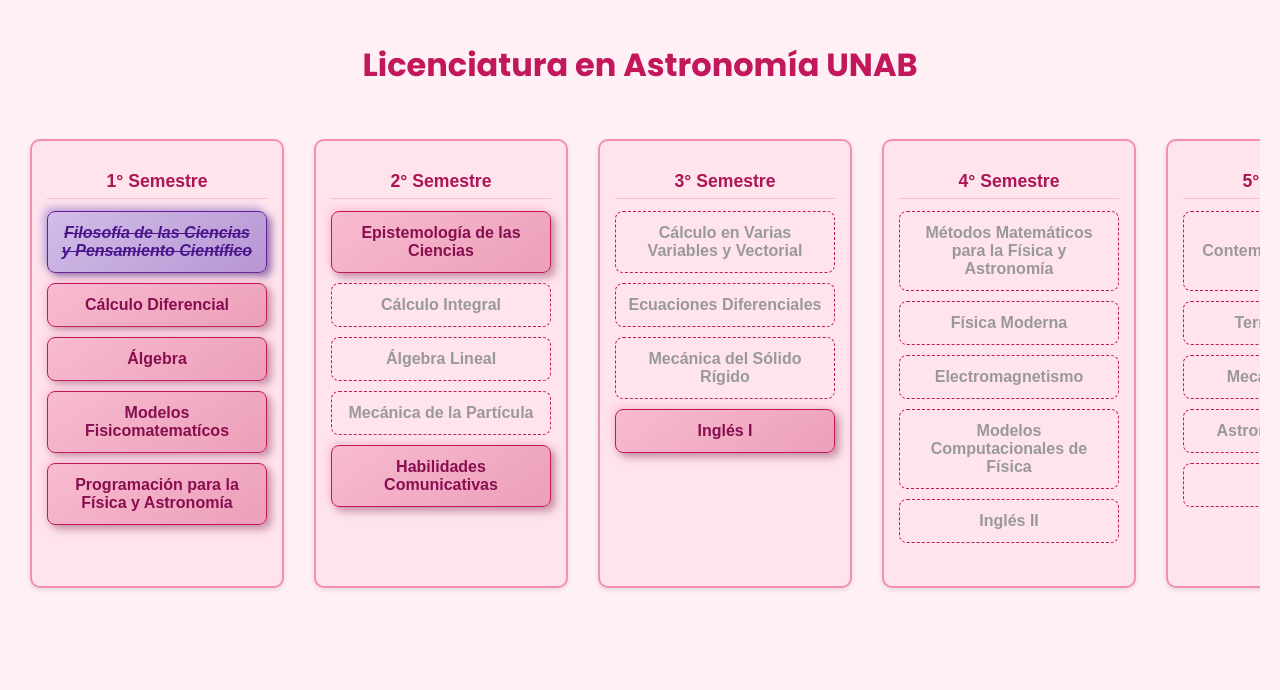
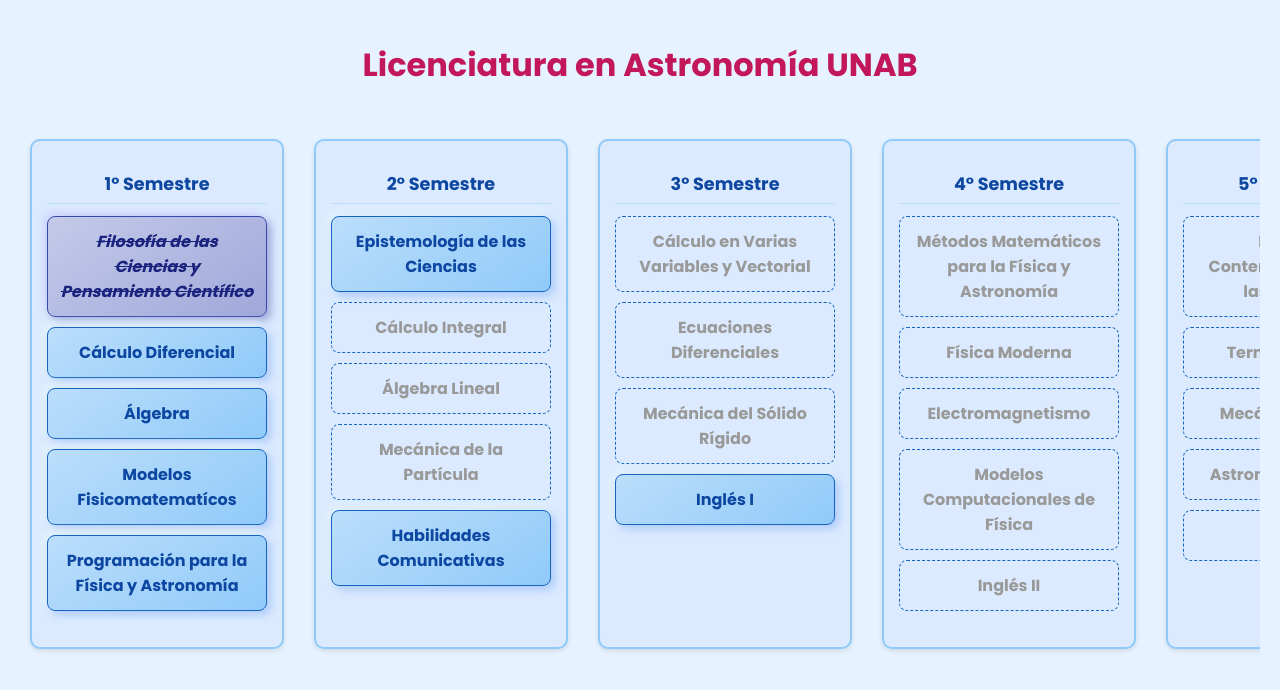
Before and after one commit to lunarojaa/Astronomia, a plain HTML site: page index.html in a window 1280 px wide. Both pictures are taken after a click on the element "Filosofía de las Ciencias y Pensamiento Científico". Drawn offline with Linux system fonts and the light colour scheme.

Commit message:
Update estilos.css

```diff
--- a/estilos.css
+++ b/estilos.css
@@ -1,6 +1,6 @@
 body {
-  font-family: Arial, sans-serif;
-  background-color: #fff0f5;
+  font-family: 'Poppins', sans-serif;
+  background-color: #e6f2ff;
   margin: 0;
   padding: 20px;
 }
@@ -8,7 +8,7 @@
 h1 {
   font-family: 'Poppins', sans-serif;
   font-weight: 700;
-  color: #c2185b;
+  color: #1565c0;
   text-align: center;
   margin-bottom: 40px;
 }
@@ -23,8 +23,8 @@
 
 .semestre {
   min-width: 220px;
-  background-color: #ffe4ec;
-  border: 2px solid #f48fb1;
+  background-color: #dbeafe;
+  border: 2px solid #90caf9;
   border-radius: 10px;
   padding: 15px;
   box-shadow: 0 2px 5px rgba(0, 0, 0, 0.1);
@@ -32,41 +32,41 @@
 
 .semestre h2 {
   text-align: center;
-  color: #ad1457;
+  color: #0d47a1;
   font-size: 1.1em;
   margin-bottom: 12px;
-  border-bottom: 1px solid #f8bbd0;
+  border-bottom: 1px solid #bbdefb;
   padding-bottom: 6px;
 }
 
 .ramo {
-  background: linear-gradient(145deg, #f8bbd0, #ec9fb9);
-  border: 1px solid #c2185b;
+  background: linear-gradient(145deg, #bbdefb, #90caf9);
+  border: 1px solid #1565c0;
   border-radius: 8px;
   padding: 12px;
   margin-bottom: 10px;
   text-align: center;
   cursor: pointer;
-  color: #880e4f;
+  color: #0d47a1;
   font-weight: 600;
-  /* Sombra para efecto 3D */
-  box-shadow: 4px 4px 8px #c28aa2, -4px -4px 8px #ffcee1;
+  box-shadow: 4px 4px 8px #aecbfa, -4px -4px 8px #e3f2fd;
   transition: all 0.3s ease;
   user-select: none;
 }
 
 .ramo:hover {
-  background: linear-gradient(145deg, #f48fb1, #e47c9d);
-  box-shadow: 6px 6px 10px #b67288, -6px -6px 10px #ffbed4;
-  color: #5c0040;
+  background: linear-gradient(145deg, #90caf9, #64b5f6);
+  box-shadow: 6px 6px 10px #7ea9d4, -6px -6px 10px #d0e7fb;
+  color: #08306b;
   transform: translateY(-3px);
 }
 
 .ramo:active {
-  box-shadow: inset 3px 3px 5px #b67288, inset -3px -3px 5px #ffbed4;
+  box-shadow: inset 3px 3px 5px #7ea9d4, inset -3px -3px 5px #d0e7fb;
   transform: translateY(1px);
 }
 
+/* SE MANTIENE IGUAL */
 .ramo.bloqueado {
   background-color: #f3f3f3;
   color: #999;
@@ -77,10 +77,10 @@
 }
 
 .ramo.aprobado {
-  background: linear-gradient(145deg, #d1bee7, #b695d3) !important;
-  color: #4a148c;
-  border-color: #6a1b9a;
+  background: linear-gradient(145deg, #c5cae9, #9fa8da) !important;
+  color: #1a237e;
+  border-color: #3949ab;
   text-decoration: line-through;
   font-style: italic;
-  box-shadow: 4px 4px 8px #8a69a2, -4px -4px 8px #c6aee1;
+  box-shadow: 4px 4px 8px #9ea8d8, -4px -4px 8px #d1d9ff;
 }
```
